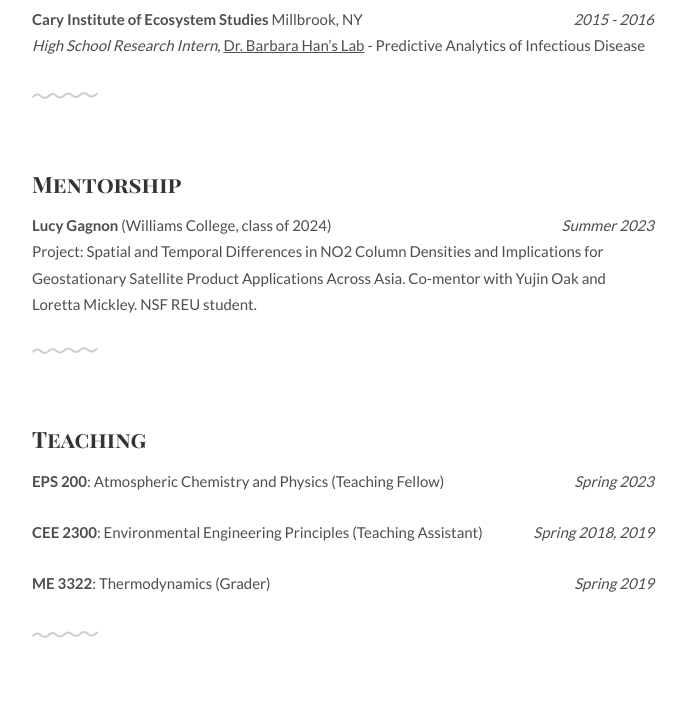
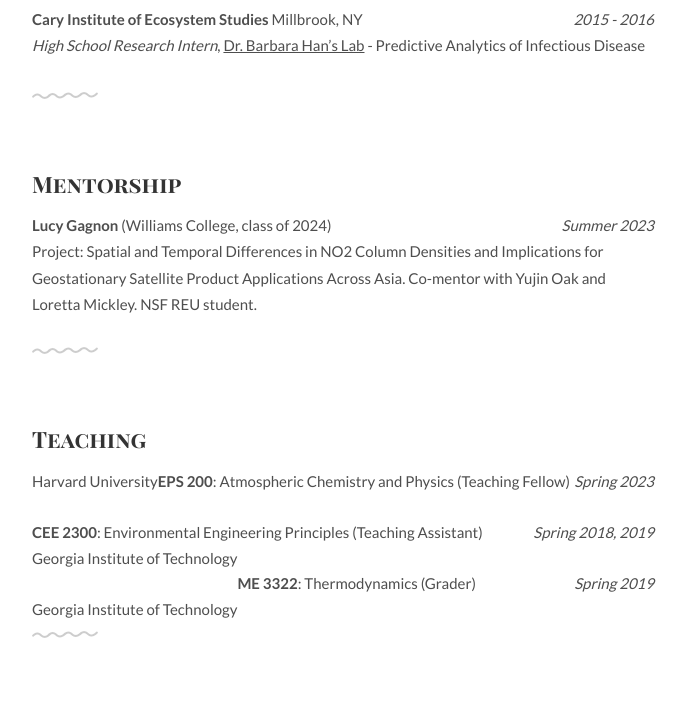
Before and after one commit to laura-hyesung-yang/laura-hyesung-yang.github.io, a plain HTML site: page index.html in a window 1280 px wide. Shown: the part 4173-4891 px from the top of the page, without its empty margins (297-984 px from the left). Drawn offline with Linux system fonts and the light colour scheme.

Commit message:
Update index.html

```diff
--- a/index.html
+++ b/index.html
@@ -297,6 +297,9 @@
 					<span style="float:right;">
 						<i>Spring 2023</i>
 					</span>
+					<span style="float:left;">
+					Harvard University
+					</span>
 				</p>
 			</ul>
 			<ul class="work-list">
@@ -305,6 +308,9 @@
 					<span style="float:right;">
 						<i>Spring 2018, 2019</i>
 					</span>
+					<span style="float:left;">
+					Georgia Institute of Technology
+					</span>
 				</p>
 			</ul>
 			<ul class="work-list">
@@ -312,6 +318,9 @@
 					<b>ME 3322</b>: Thermodynamics (Grader)
 					<span style="float:right;">
 						<i>Spring 2019</i>
+					</span>
+					<span style="float:left;">
+					Georgia Institute of Technology
 					</span>
 				</p>
 			</ul>
```
